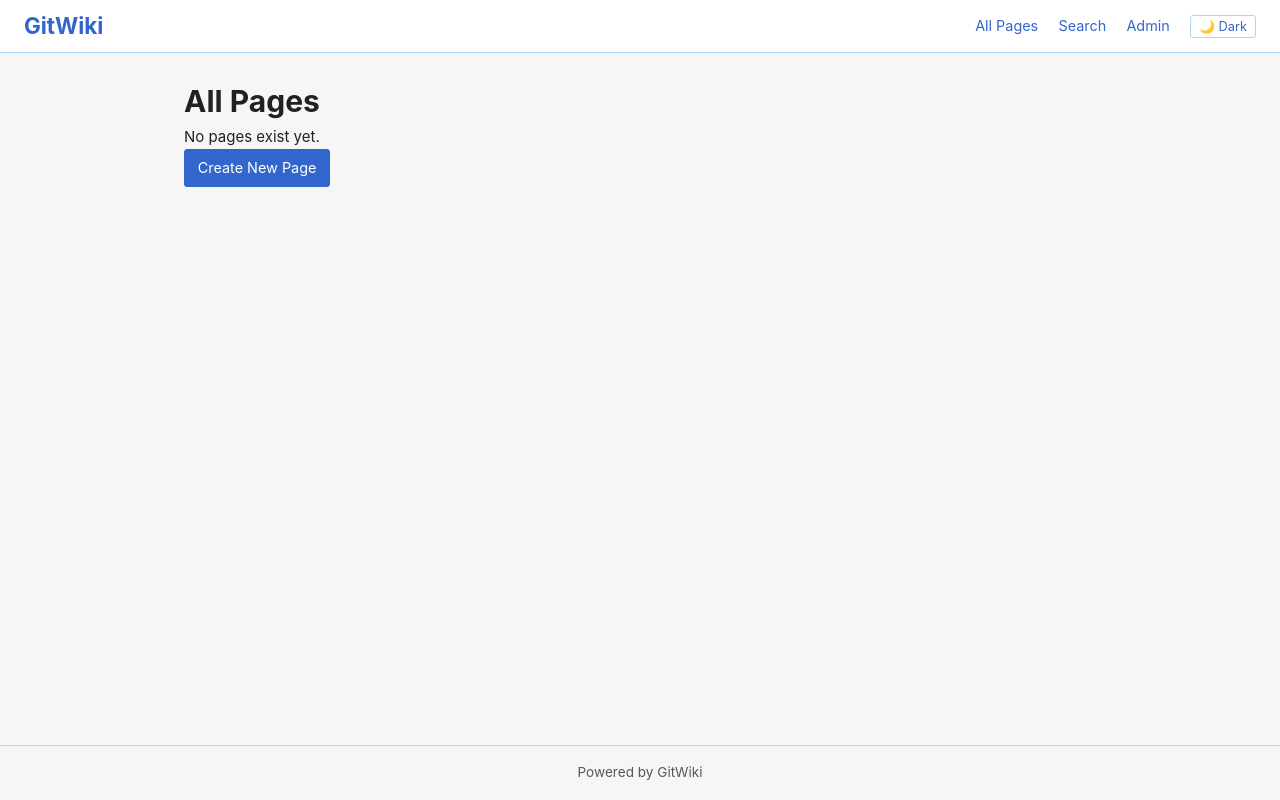
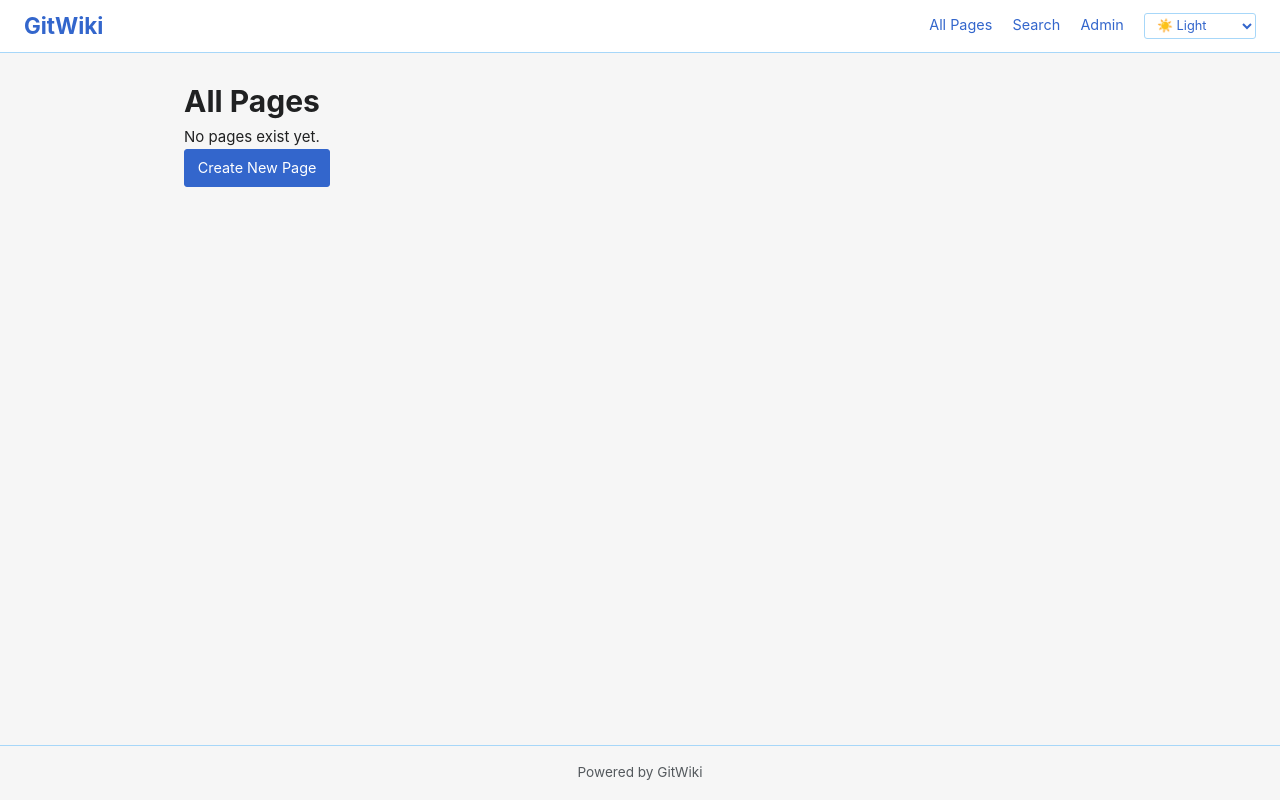
Before and after one commit to freedevgraph/gitwiki, a Flask app: page /all-pages in a window 1280 px wide. Run offline with Flask 3, Linux system fonts and the light colour scheme.

Commit message:
Add theme system with dark and AMOLED dark themes
Co-authored-by: freedevgraph <250045644+freedevgraph@users.noreply.github.com>

```diff
--- a/gitwiki/static/css/style.css
+++ b/gitwiki/static/css/style.css
@@ -1,6 +1,6 @@
 /* GitWiki - MediaWiki-inspired styles */
 
-:root {
+:root, [data-theme="light"] {
     --primary: #36c;
     --primary-hover: #2a4b8d;
     --bg: #f6f6f6;
--- a/gitwiki/templates/base.html
+++ b/gitwiki/templates/base.html
@@ -21,7 +21,11 @@
                 {% else %}
                     <a href="/admin/login">Admin</a>
                 {% endif %}
-                <button type="button" id="theme-toggle" class="btn btn-small" aria-label="Toggle dark mode" style="margin-left: 1rem;">🌙 Dark</button>
+                <select id="theme-toggle" class="btn btn-small" aria-label="Toggle dark mode" style="margin-left: 1rem;">
+                    <option value="light">☀️ Light</option>
+                    <option value="dark">🌙 Dark</option>
+                    <option value="amoled">🖤 AMOLED</option>
+                </select>
             </nav>
         </header>
 
@@ -45,27 +49,24 @@
     {% block scripts %}{% endblock %}
     <script>
         (function() {
-            const toggleBtn = document.getElementById('theme-toggle');
+            const themeSelect = document.getElementById('theme-toggle');
             const storedTheme = localStorage.getItem('theme');
             const prefersDark = window.matchMedia && window.matchMedia('(prefers-color-scheme: dark)').matches;
 
             let currentTheme = storedTheme || (prefersDark ? 'dark' : 'light');
 
             function applyTheme(theme) {
-                if (theme === 'dark') {
-                    document.documentElement.setAttribute('data-theme', 'dark');
-                    if (toggleBtn) toggleBtn.textContent = '☀️ Light';
-                } else {
-                    document.documentElement.removeAttribute('data-theme');
-                    if (toggleBtn) toggleBtn.textContent = '🌙 Dark';
+                document.documentElement.setAttribute('data-theme', theme);
+                if (themeSelect) {
+                    themeSelect.value = theme;
                 }
             }
 
             applyTheme(currentTheme);
 
-            if (toggleBtn) {
-                toggleBtn.addEventListener('click', function() {
-                    currentTheme = document.documentElement.getAttribute('data-theme') === 'dark' ? 'light' : 'dark';
+            if (themeSelect) {
+                themeSelect.addEventListener('change', function() {
+                    currentTheme = themeSelect.value;
                     localStorage.setItem('theme', currentTheme);
                     applyTheme(currentTheme);
                 });
```
Also changed, not shown: other parts of gitwiki/static/css/style.css (+24 -0 lines), tests/test_dark_mode.py (+6 -0 lines).
